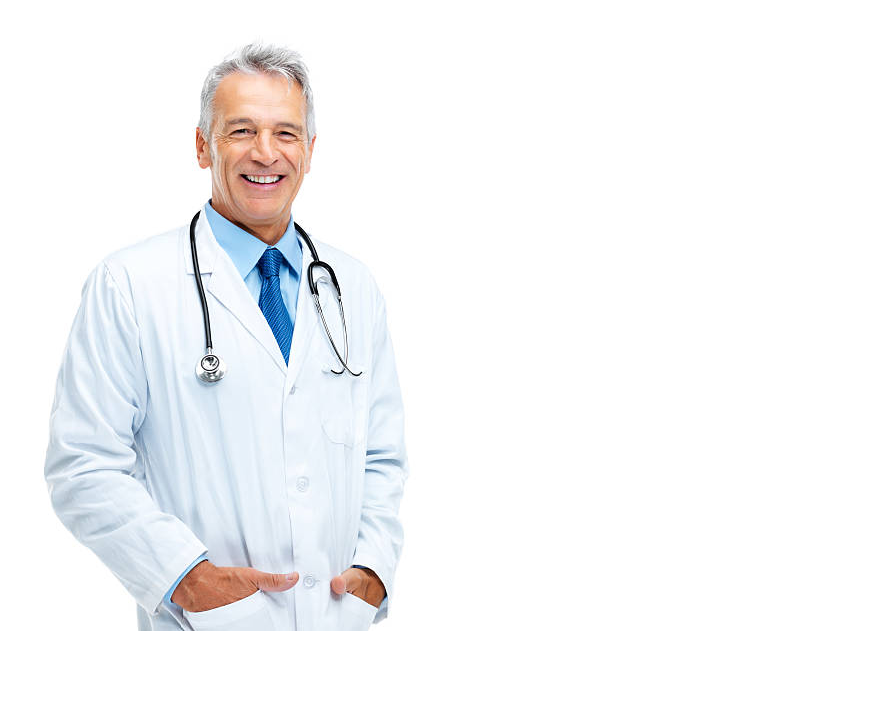
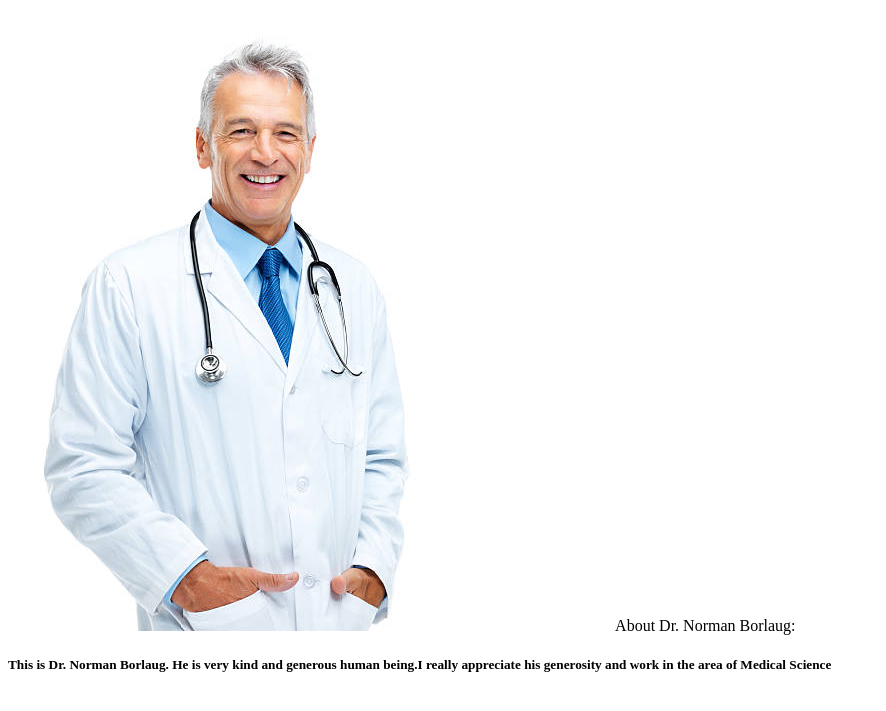
Before and after one commit to amrendrakind/Microverse_Project_Test1, a plain HTML site: page mytribute.html in a window 1280 px wide. Shown: the part 61-772 px from the top of the page, without its empty margins (0-886 px from the left). Drawn offline with Linux system fonts and the light colour scheme.

Commit message:
My Tribute info added

```diff
--- a/mytribute.html
+++ b/mytribute.html
@@ -7,7 +7,11 @@
 </head>
 <body id="main">
     <title id="title">Dr. Norman Borlaug</title>
-    <div id="img-div"><h1>Dr. Norman Borlaugs</h1></div>
-    <img src="./Dr Norman Borlaug.jpg" alt="Norman Borlaug">
+    <div id="img-div"><h1>Dr. Norman Borlaugs</h1>
+        <img src="./Dr Norman Borlaug.jpg" alt="Norman Borlaug">
+        <caption id="img-caption">About Dr. Norman Borlaug: </caption>
+        <h5 id="tribute-info">This is Dr. Norman Borlaug. He is very kind and generous human being.I really appreciate his generosity and work in the area of Medical Science</h5>
+    </div>
+
 </body>
 </html>
```
